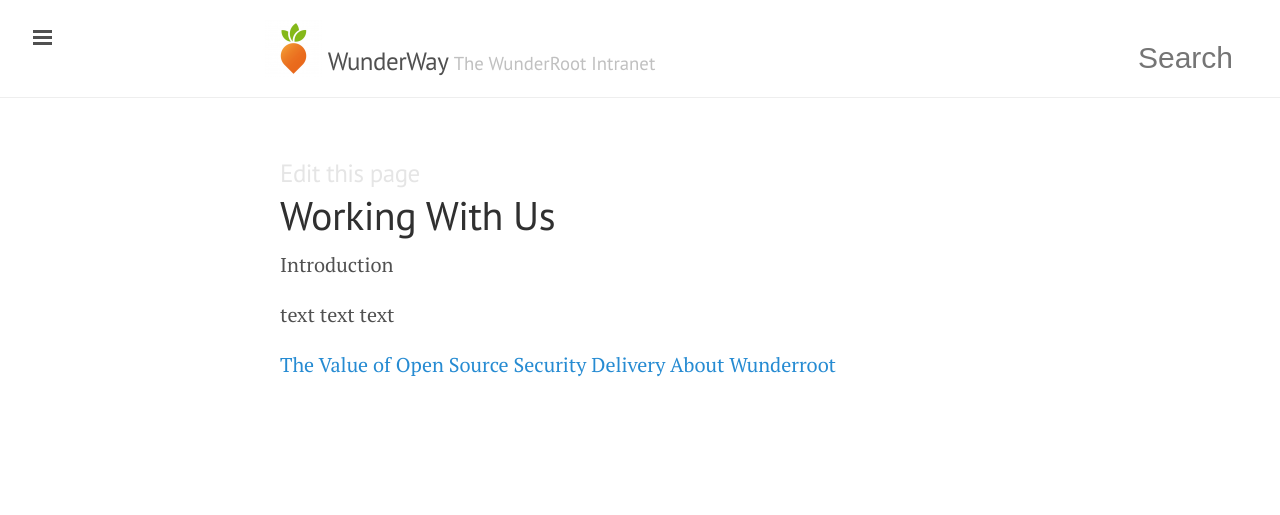
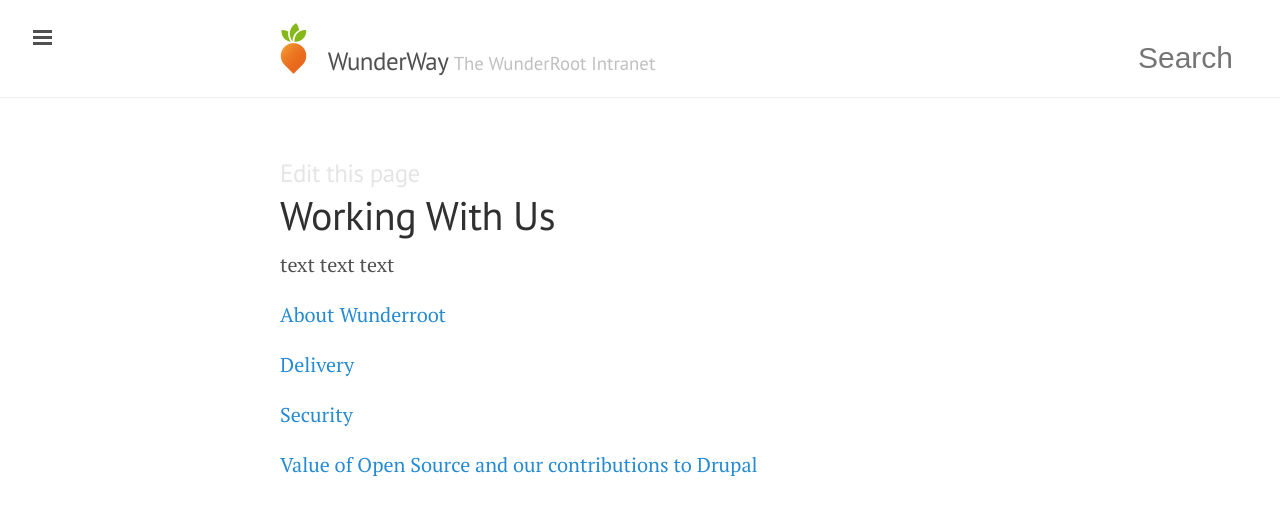
Before and after one commit to tormi/WunderWay, a Jekyll site: the page built from workwithus/index.md, in a window 1280 px wide. Shown: the top 515 px of the page. Built offline with Jekyll 4.4.1, drawn with Linux system fonts in a browser that asks for light colours; nearby versions of some CDN libraries; Markdown is read by kramdown in place of the engine named in the settings; some of the changed lines change nothing that is shown.

Commit message:
auto gen the menu

```diff
--- a/workwithus/index.md
+++ b/workwithus/index.md
@@ -1,16 +1,20 @@
 ---
 layout: section
-section: work with us
-categories: work with us
-tags: proposal content
 title: Working With Us
 ---
 
-Introduction
-
 text text text
 
-[The Value of Open Source](/workwithus/value-of-open-source)
-[Security](/workwithus/security)
-[Delivery](/workwithus/delivery)
-[About Wunderroot](/workwithus/about)
+{% comment %}
+  The code below dynamically generates a list of pages with
+  section = how in the front-matter.
+{% endcomment %}
+
+{% assign pages_list = site.pages %}
+{% for node in pages_list %}
+  {% if node.title != null %}
+    {% if node.section == "workwithus" and node.subsection == null %}
+<a class="section-list" href="{{ node.url }}">{{ node.title }}</a>
+    {% endif %}
+  {% endif %}
+{% endfor %}
```
